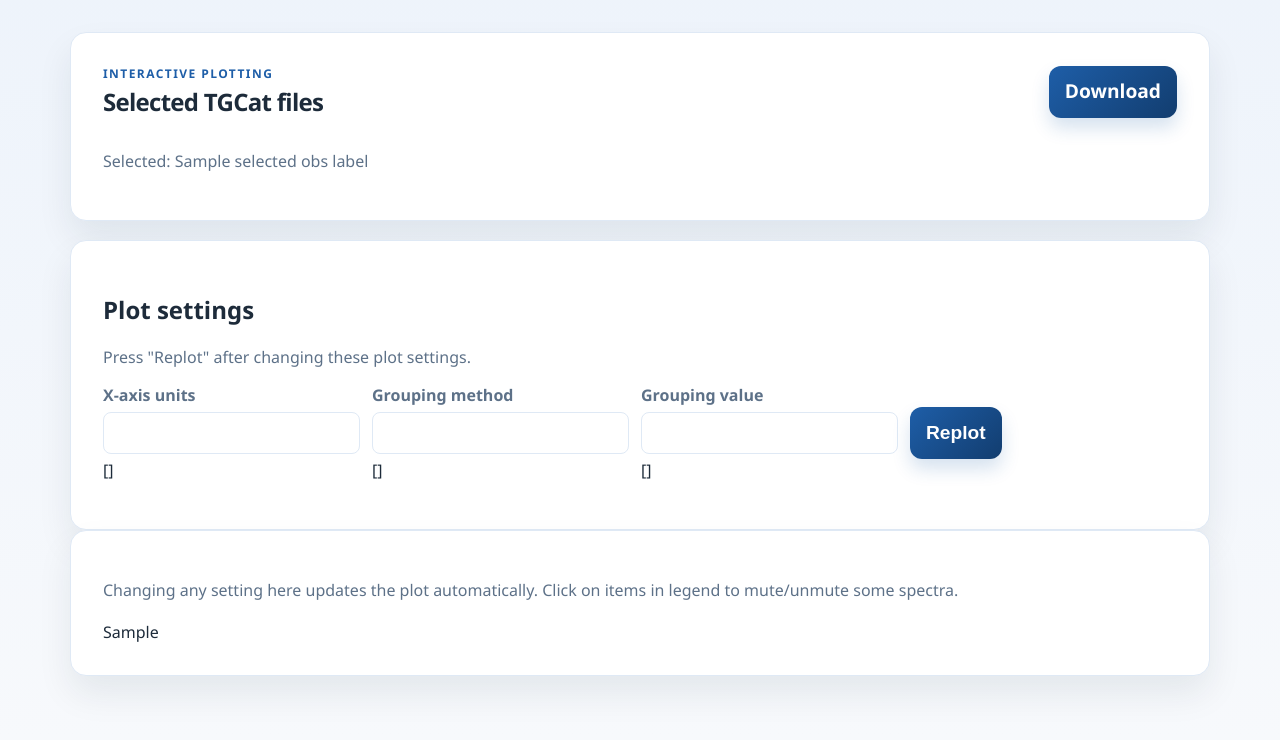
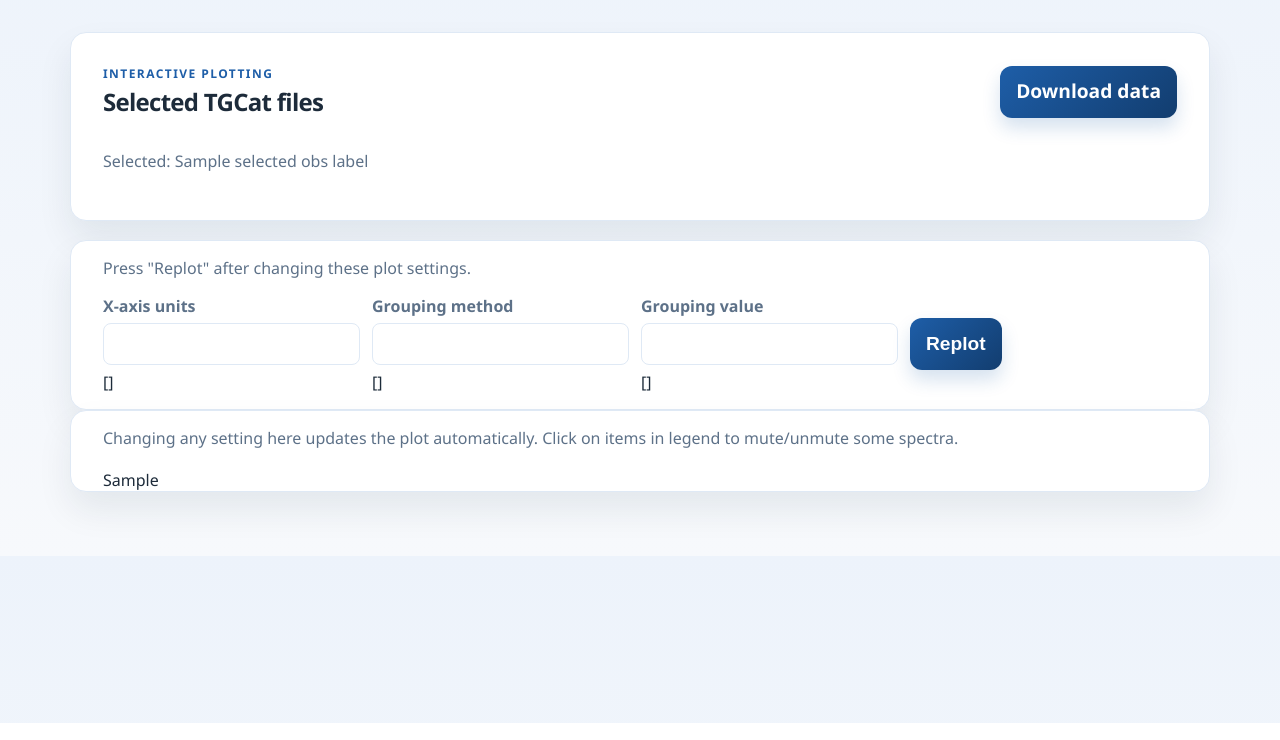
Before and after one commit to HETGS/tgdingo, a Django app: template templates/catalog/plot_selection.html in a window 1280 px wide. Shown: the part 77-817 px from the top of the page. Run offline with Django 5.2, Linux system fonts and the light colour scheme; the template is opened without the code that fills it: most values are stand-ins (such as "Sample title", 1, 10 or a date in 2020); form fields are guessed from the names that the template uses.

Commit message:
tighten layout of plot window

```diff
--- a/static/catalog.css
+++ b/static/catalog.css
@@ -89,7 +89,11 @@ nav a {
   box-shadow: var(--shadow);
 }
 
-.panel,
+.panel {
+    padding-left: 2rem;
+    padding-right: 2rem;
+}
+
 .page-hero,
 .detail-header,
 .product-overview {
--- a/templates/catalog/plot_selection.html
+++ b/templates/catalog/plot_selection.html
@@ -10,7 +10,7 @@
     </div>
     <div class="header-actions">
         <a class="button big-button"
-            href="{% url 'catalog:download_selection' %}?{% for tgcat_id in plot_tgcat_ids %}{% if not forloop.first %}&{% endif %}tgcat_ids={{ tgcat_id }}{% endfor %}">Download</a>
+            href="{% url 'catalog:download_selection' %}?{% for tgcat_id in plot_tgcat_ids %}{% if not forloop.first %}&{% endif %}tgcat_ids={{ tgcat_id }}{% endfor %}">Download data</a>
     </div>
     <div class="break"></div>
     <p class="muted-note">Selected: {{ selected_obs_labels|join:", " }}</p>
@@ -18,7 +18,6 @@
 
   {% if selected_tgcat_ids %}
     <section class="panel">
-      <h2>Plot settings</h2>
      <div class="break"></div>
     <p class="muted-note">Press "Replot" after changing these plot settings.</p>
       <form method="post" action="{% url 'catalog:plot_spectrum' %}" class="plot-controls" id="plot-settings-form">
```
